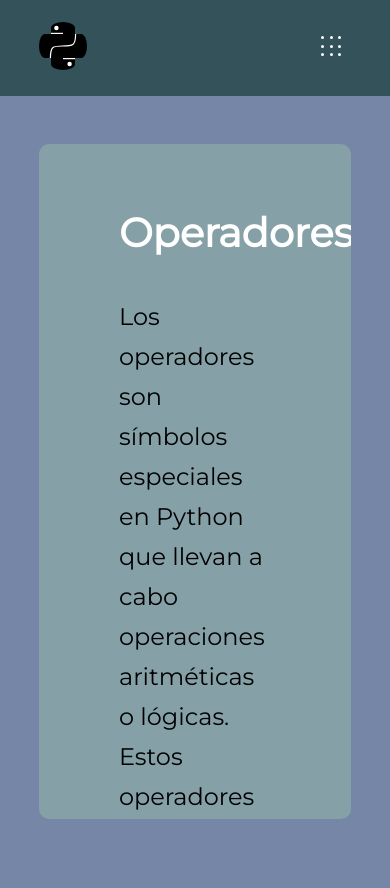
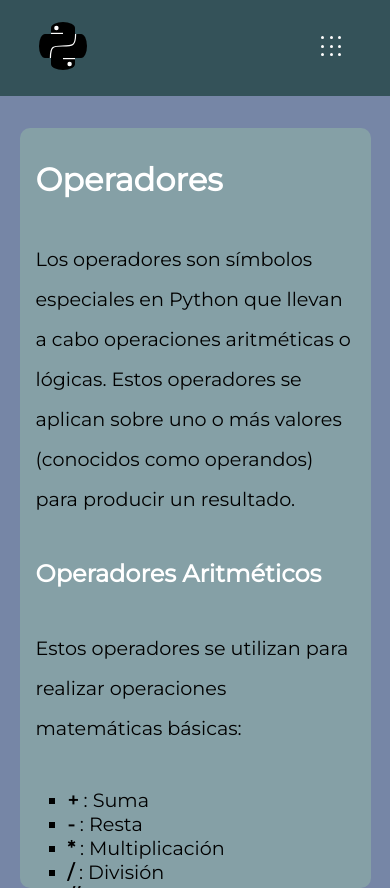
Before and after one commit to pablodorrio/python-course, a React (Vite) app: page /module1/lesson3 in a window 390 px wide. Before the commit the page ends 844 px from the top, so only its background shows below. Built offline with nearby package versions, Linux system fonts and the light colour scheme.

Commit message:
feat: improve mobile version
Also bug fix in the code display component

```diff
--- a/src/components/CodeDisplay/CodeDisplay.css
+++ b/src/components/CodeDisplay/CodeDisplay.css
@@ -19,4 +19,16 @@
 
 .code-display span {
     font-size: 1.2rem;
+
+    @media screen and (max-width: 768px) {
+        font-size: 1rem;
+    }
 }
+
+.language-python {
+    font-size: 1.2rem;
+
+    @media screen and (max-width: 768px) {
+        font-size: 1rem;
+    }
+}
--- a/src/views/Course/Course.css
+++ b/src/views/Course/Course.css
@@ -10,6 +10,20 @@
     padding-top: 4rem;
     padding-bottom: 2rem;
     padding-inline: 5rem;
+
+    @media screen and (max-width: 768px) {
+        top: 8rem;
+        left: 5%;
+        width: 90%;
+        height: 90vh;
+        padding-top: 2rem;
+        padding-bottom: 2rem;
+        padding-inline: 3rem;
+    }
+
+    @media screen and (max-width: 480px) {
+        padding-inline: 1rem;
+    }
 }
 
 .course h1 {
@@ -17,6 +31,10 @@
     font-weight: 600;
     color: #fff;
     margin-bottom: 2rem;
+
+    @media screen and (max-width: 768px) {
+        font-size: 2rem;
+    }
 }
 
 .course h2 {
@@ -25,6 +43,10 @@
     color: #fff;
     margin-top: 1rem;
     margin-bottom: 1rem;
+
+    @media screen and (max-width: 768px) {
+        font-size: 1.5rem;
+    }
 }
 
 .course h3 {
@@ -33,6 +55,10 @@
     color: #fff;
     margin-top: 1rem;
     margin-bottom: 1rem;
+
+    @media screen and (max-width: 768px) {
+        font-size: 1.2rem;
+    }
 }
 
 .course p {
@@ -41,6 +67,10 @@
     line-height: 2.5rem;
     color: #000;
     margin: 2.5rem 0;
+
+    @media screen and (max-width: 768px) {
+        font-size: 1.2rem;
+    }
 }
 
 .course li {
@@ -49,6 +79,10 @@
     font-weight: 400;
     color: #000;
     margin: 0 2rem;
+
+    @media screen and (max-width: 768px) {
+        font-size: 1.2rem;
+    }
 }
 
 .course .num li {
@@ -57,12 +91,20 @@
     font-weight: 400;
     color: #000;
     margin: 0 2rem;
+
+    @media screen and (max-width: 768px) {
+        font-size: 1.2rem;
+    }
 }
 
 .course b {
     font-size: 1.5rem;
     font-weight: 600;
     color: #000;
+
+    @media screen and (max-width: 768px) {
+        font-size: 1.2rem;
+    }
 }
 
 .course a {
@@ -70,6 +112,10 @@
     font-weight: 400;
     color: #fff;
     text-decoration: none;
+
+    @media screen and (max-width: 768px) {
+        font-size: 1.2rem;
+    }
 }
 
 .course table {
@@ -84,6 +130,10 @@
     color: #000;
     padding: 1rem;
     border: 1px solid #000;
+
+    @media screen and (max-width: 768px) {
+        font-size: 1.2rem;
+    }
 }
 
 .course table td {
@@ -92,6 +142,10 @@
     color: #000;
     padding: 1rem;
     border: 1px solid #000;
+
+    @media screen and (max-width: 768px) {
+        font-size: 1.2rem;
+    }
 }
 
 .exercise {
```
